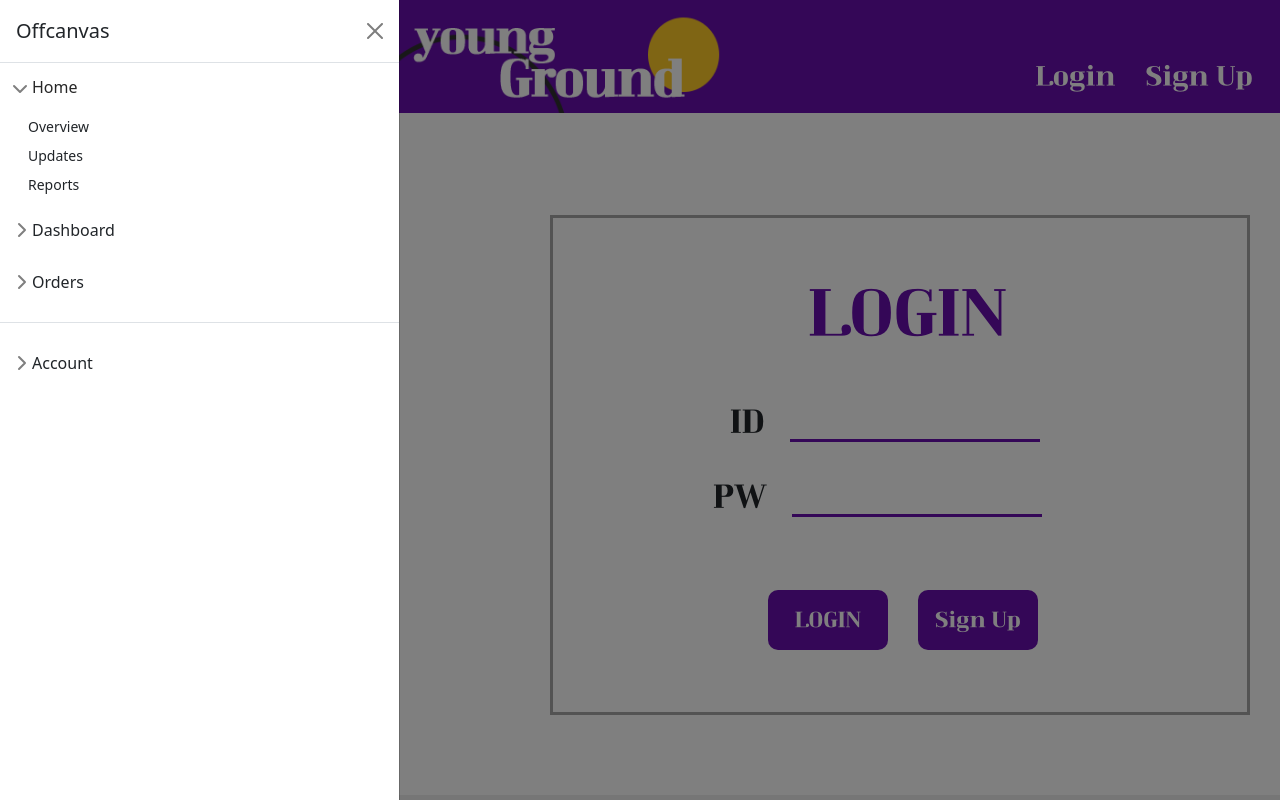
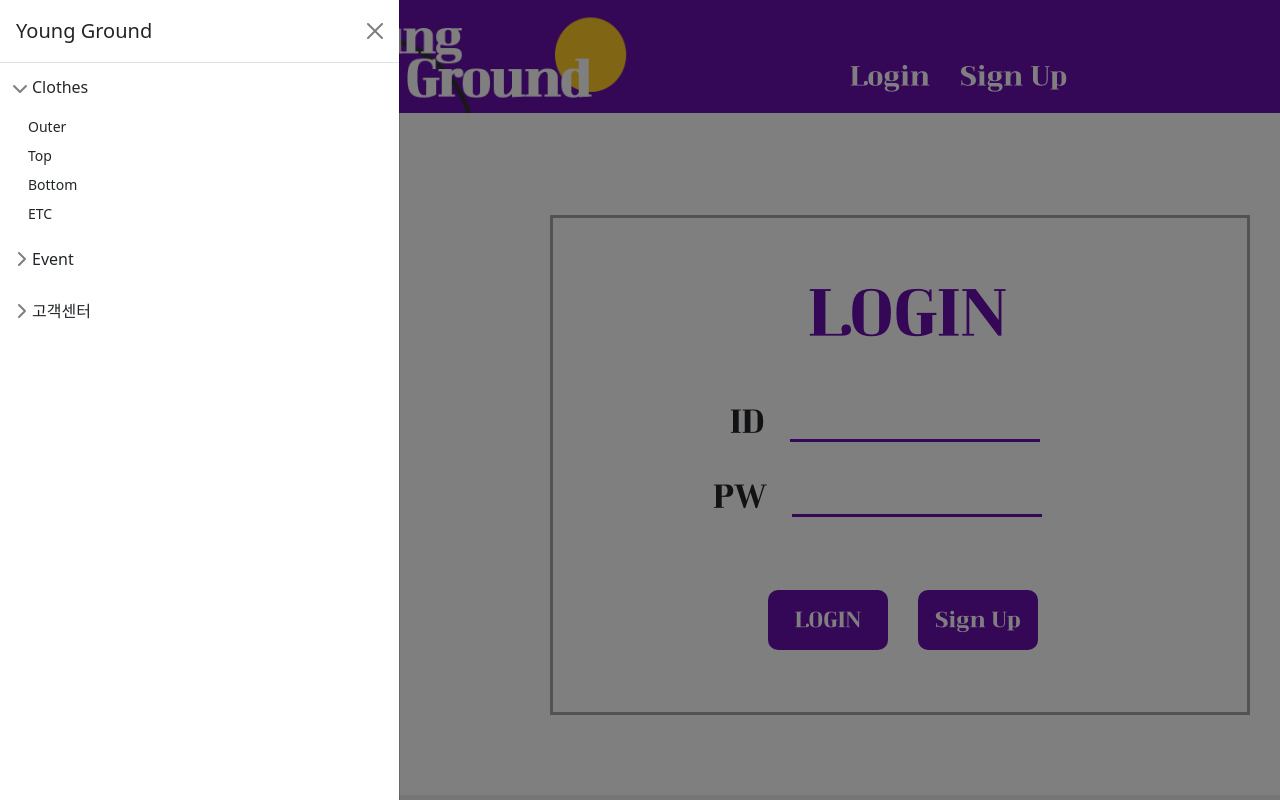
Before and after one commit to lukdown/vue-shopping, a Vue app: page /login in a window 1280 px wide. Both pictures are taken after a click on the button 38 px from the left and 59 px from the top of the page. Shown: the top 800 px of the page. Built offline with nearby package versions, Linux system fonts and the light colour scheme; a web font is replaced by a local one.

Commit message:
유영수

```diff
--- a/src/components/customer/AppFooter.vue
+++ b/src/components/customer/AppFooter.vue
@@ -58,17 +58,17 @@
                     ※ 고객센터에 접수 후 상품 보내주셔야하며, 지정택배사를 이용해주시기 바랍니다.<br>
 
                     <h2 style="margin-top:20px">SNS</h2>
-                    <a href="" target="_blank"><i class="fa fa-instagram"></i> INSTAGRAM @dasom</a><br><a href=""
-                        target="_blank"><i class="fa fa-shopping-bag"></i> SMARTSTORE @YoungGround</a><br><a href=""
-                        target="_blank"><i class="fa fa-facebook"></i> FACEBOOK @YoungGround</a>
+                    <router-link to="" target="_blank"><i class="fa fa-instagram"></i> INSTAGRAM @dasom</router-link><br><router-link to=""
+                        target="_blank"><i class="fa fa-shopping-bag"></i> SMARTSTORE @YoungGround</router-link><br><router-link to=""
+                        target="_blank"><i class="fa fa-facebook"></i> FACEBOOK @YoungGround</router-link>
                 </div>
             </div>
             <div class="footer_menu">
-                <a href="">홈으로</a>
-                <a href="">회사소개</a>
-                <a href="">이용약관</a>
-                <a href=""><strong>개인정보처리방침</strong></a>
-                <a href="">이용안내</a>
+                <router-link to="#">홈으로</router-link>
+                <router-link to="#">회사소개</router-link>
+                <router-link to="#">이용약관</router-link>
+                <router-link to="#"><strong>개인정보처리방침</strong></router-link>
+                <router-link to="#">이용안내</router-link>
             </div>
         </div>
 
--- a/src/components/customer/AppHeader.vue
+++ b/src/components/customer/AppHeader.vue
@@ -4,7 +4,9 @@
 
         <div class="navbar header" aria-label="Light offcanvas navbar">
             <div class="container-fluid">
-                    <button class="navbar-toggler" type="button" data-bs-toggle="offcanvas" data-bs-target="#offcanvasNavbarLight" aria-controls="offcanvasNavbarLight" style="border:2px solid white;">
+                <button class="navbar-toggler" type="button" data-bs-toggle="offcanvas"
+                    data-bs-target="#offcanvasNavbarLight" aria-controls="offcanvasNavbarLight"
+                    style="border:2px solid white;">
                     <span><img id="sidemenu-icon" src="@/assets/img/pngwing.com.png" alt="sidebar-btn"></span>
                 </button>
 
@@ -17,69 +19,84 @@
                     <router-link to="#">Sign Up</router-link>
                 </div>
 
-
-                    <div class="offcanvas offcanvas-start" tabindex="-1" id="offcanvasNavbarLight" aria-labelledby="offcanvasNavbarLightLabel">
+                <div id="side-bar">
+                    <div class="offcanvas offcanvas-start" tabindex="-1" id="offcanvasNavbarLight"
+                        aria-labelledby="offcanvasNavbarLightLabel">
 
                         <div class="offcanvas-header border-bottom">
-                            <h5 class="offcanvas-title" id="offcanvasNavbarLightLabel">Offcanvas</h5>
-                            <button type="button" class="btn-close" data-bs-dismiss="offcanvas" aria-label="Close"></button>
+                            <h5 class="offcanvas-title" id="offcanvasNavbarLightLabel">Young Ground</h5>
+                            <button type="button" class="btn-close" data-bs-dismiss="offcanvas"
+                                aria-label="Close"></button>
                         </div>
 
                         <ul class="list-unstyled ps-0">
                             <li class="mb-1">
-                            <button class="btn btn-toggle d-inline-flex align-items-center rounded border-0 collapsed" data-bs-toggle="collapse" data-bs-target="#home-collapse" aria-expanded="true">
-                            Home
+                                <button
+                                    class="btn btn-toggle d-inline-flex align-items-center rounded border-0 collapsed"
+                                    data-bs-toggle="collapse" data-bs-target="#home-collapse" aria-expanded="true">
+                                    Clothes
                                 </button>
                                 <div class="collapse show" id="home-collapse">
                                     <ul class="btn-toggle-nav list-unstyled fw-normal pb-1 small">
-                                <li><router-link to="#" class="link-dark d-inline-flex text-decoration-none rounded">Overview</router-link></li>
-                                <li><router-link to="#" class="link-dark d-inline-flex text-decoration-none rounded">Updates</router-link></li>
-                                <li><router-link to="#" class="link-dark d-inline-flex text-decoration-none rounded">Reports</router-link></li>
+                                        <li><router-link to="#"
+                                                class="link-dark d-inline-flex text-decoration-none rounded">Outer</router-link>
+                                        </li>
+                                        <li><router-link to="#"
+                                                class="link-dark d-inline-flex text-decoration-none rounded">Top</router-link>
+                                        </li>
+                                        <li><router-link to="#"
+                                                class="link-dark d-inline-flex text-decoration-none rounded">Bottom</router-link>
+                                        </li>
+                                        <li><router-link to="#"
+                                                class="link-dark d-inline-flex text-decoration-none rounded">ETC</router-link>
+                                        </li>
                                     </ul>
                                 </div>
                             </li>
                             <li class="mb-1">
-                            <button class="btn btn-toggle d-inline-flex align-items-center rounded border-0 collapsed" data-bs-toggle="collapse" data-bs-target="#dashboard-collapse" aria-expanded="false">
-                            Dashboard
+                                <button
+                                    class="btn btn-toggle d-inline-flex align-items-center rounded border-0 collapsed"
+                                    data-bs-toggle="collapse" data-bs-target="#dashboard-collapse"
+                                    aria-expanded="false">
+                                    Event
                                 </button>
                                 <div class="collapse" id="dashboard-collapse">
                                     <ul class="btn-toggle-nav list-unstyled fw-normal pb-1 small">
-                                <li><router-link to="#" class="link-dark d-inline-flex text-decoration-none rounded">Overview</router-link></li>
-                                <li><router-link to="#" class="link-dark d-inline-flex text-decoration-none rounded">Weekly</router-link></li>
-                                <li><router-link to="#" class="link-dark d-inline-flex text-decoration-none rounded">Monthly</router-link></li>
-                                <li><router-link to="#" class="link-dark d-inline-flex text-decoration-none rounded">Annually</router-link></li>
+                                        <li><router-link to="#"
+                                                class="link-dark d-inline-flex text-decoration-none rounded">출석체크</router-link>
+                                        </li>
+                                        <li><router-link to="#"
+                                                class="link-dark d-inline-flex text-decoration-none rounded">기획전</router-link>
+                                        </li>
+                                        <li><router-link to="#"
+                                                class="link-dark d-inline-flex text-decoration-none rounded">랜덤박스</router-link>
+                                        </li>
+                                        <li><router-link to="#"
+                                                class="link-dark d-inline-flex text-decoration-none rounded">이벤트 당첨자
+                                                발표</router-link></li>
                                     </ul>
                                 </div>
                             </li>
                             <li class="mb-1">
-                            <button class="btn btn-toggle d-inline-flex align-items-center rounded border-0 collapsed" data-bs-toggle="collapse" data-bs-target="#orders-collapse" aria-expanded="false">
-                            Orders
+                                <button
+                                    class="btn btn-toggle d-inline-flex align-items-center rounded border-0 collapsed"
+                                    data-bs-toggle="collapse" data-bs-target="#orders-collapse" aria-expanded="false">
+                                    고객센터
                                 </button>
                                 <div class="collapse" id="orders-collapse">
                                     <ul class="btn-toggle-nav list-unstyled fw-normal pb-1 small">
-                                <li><router-link to="#" class="link-dark d-inline-flex text-decoration-none rounded">New</router-link></li>
-                                <li><router-link to="#" class="link-dark d-inline-flex text-decoration-none rounded">Processed</router-link></li>
-                                <li><router-link to="#" class="link-dark d-inline-flex text-decoration-none rounded">Shipped</router-link></li>
-                                <li><router-link to="#" class="link-dark d-inline-flex text-decoration-none rounded">Returned</router-link></li>
-                            </ul>
-                            </div>
+                                        <li><router-link to="#"
+                                                class="link-dark d-inline-flex text-decoration-none rounded">FAQ</router-link>
                                         </li>
-                        <li class="border-top my-3"></li>
-                        <li class="mb-1">
-                            <button class="btn btn-toggle d-inline-flex align-items-center rounded border-0 collapsed" data-bs-toggle="collapse" data-bs-target="#account-collapse" aria-expanded="false">
-                            Account
-                            </button>
-                            <div class="collapse" id="account-collapse">
-                            <ul class="btn-toggle-nav list-unstyled fw-normal pb-1 small">
-                                <li><router-link to="#" class="link-dark d-inline-flex text-decoration-none rounded">New...</router-link></li>
-                                <li><router-link to="#" class="link-dark d-inline-flex text-decoration-none rounded">Profile</router-link></li>
-                                <li><router-link to="#" class="link-dark d-inline-flex text-decoration-none rounded">Settings</router-link></li>
-                                <li><router-link to="#" class="link-dark d-inline-flex text-decoration-none rounded">Sign out</router-link></li>
+                                        <li><router-link to="#"
+                                                class="link-dark d-inline-flex text-decoration-none rounded">1:1
+                                                문의게시판</router-link></li>
                                     </ul>
                                 </div>
                             </li>
                         </ul>
 
+                    </div>
                 </div>
             </div>
         </div>
--- a/src/views/customer/Main/LoginView.vue
+++ b/src/views/customer/Main/LoginView.vue
@@ -15,7 +15,9 @@
             </ul>
             <div id="login-btns">
                 <button class="login-btn">LOGIN</button>
-                <button class="login-btn">Sign Up</button>
+                <router-link to="/join">
+                    <button class="login-btn">Sign Up</button>
+                </router-link>
             </div>
         </div>
         <AppFooter/>
```
Lines whose indentation alone changed are shown as unchanged.
